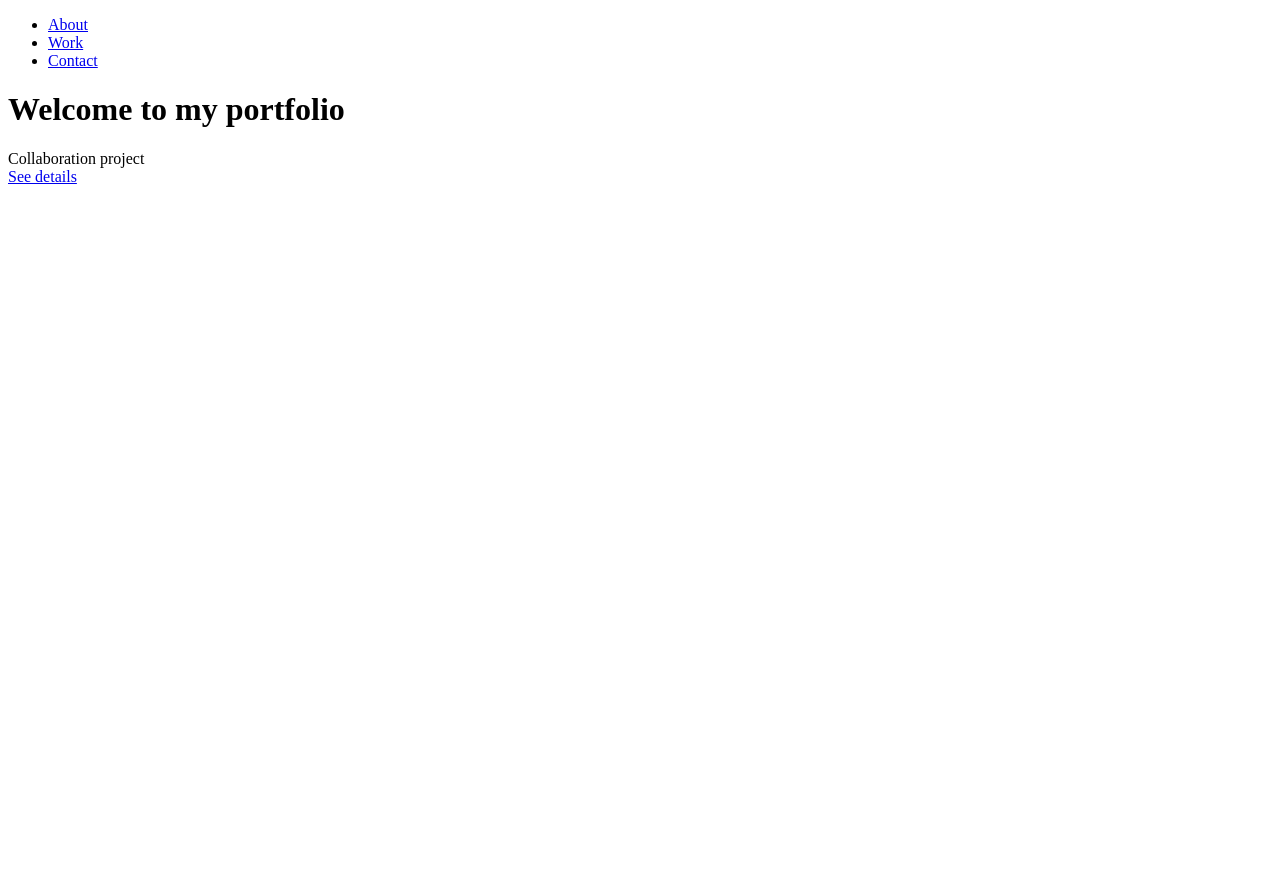
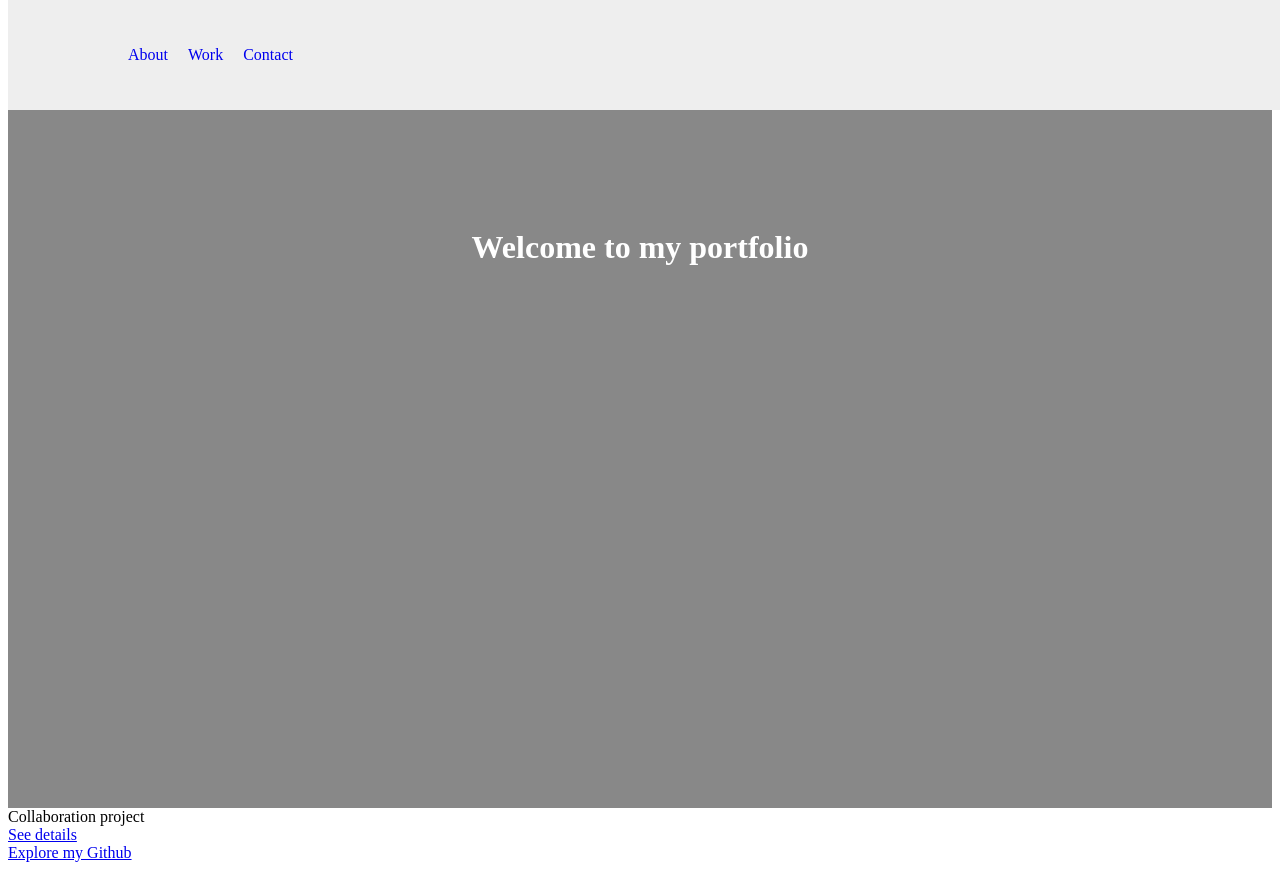
Before and after one commit to SinachPat/MicroverseTrial, a plain HTML site: page index.html in a window 1280 px wide. Before the commit the page ends 800 px from the top, so only its background shows below. Drawn offline with Linux system fonts and the light colour scheme.

Commit message:
All of the tests are no passing

```diff
--- a/css/style.css
+++ b/css/style.css
@@ -0,0 +1,34 @@
+@media screen and (max-width: 768px) {
+    #navbar {
+        padding: 10px 20px;
+    }
+}
+
+#navbar {
+    background: #eee;
+    width: 100%;
+    top: 0;
+    position: fixed;
+    padding: 30px 60px;
+}
+.nav-list {
+    display: flex;
+    list-style: none;
+}
+
+.nav-list > li {
+    margin-left: 20px;
+}
+
+.nav-list > li > a {
+    text-decoration: none !important;
+}
+
+#welcome-section {
+    padding-top: 200px;
+    box-sizing: border-box !important;
+    color: #fff;
+    background: #888;
+    height: 100vh !important;
+    text-align: center;
+}
--- a/index.html
+++ b/index.html
@@ -21,6 +21,9 @@
         <div class="project-tile">Collaboration project</div>
         <a href="#">See details</a>
       </div>
+      <div id="contacts">
+        <a href="https://github.com/SinachPat" target="_blank" id="profile-link">Explore my Github</a>
+      </div>
     <script src="https://cdn.freecodecamp.org/testable-projects-fcc/v1/bundle.js"></script>
 
     <!--
```
